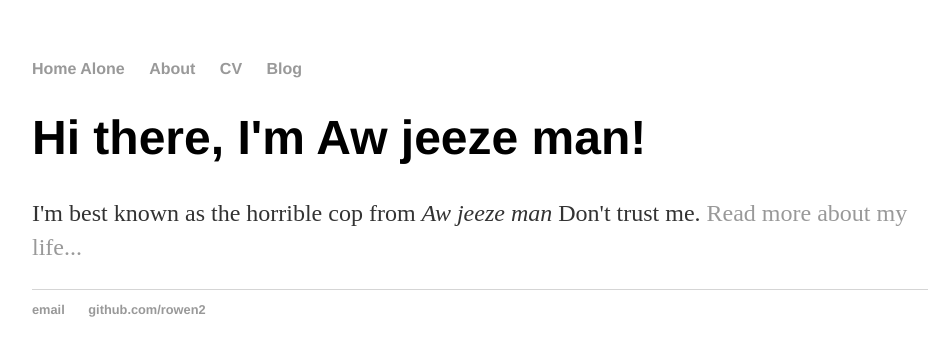
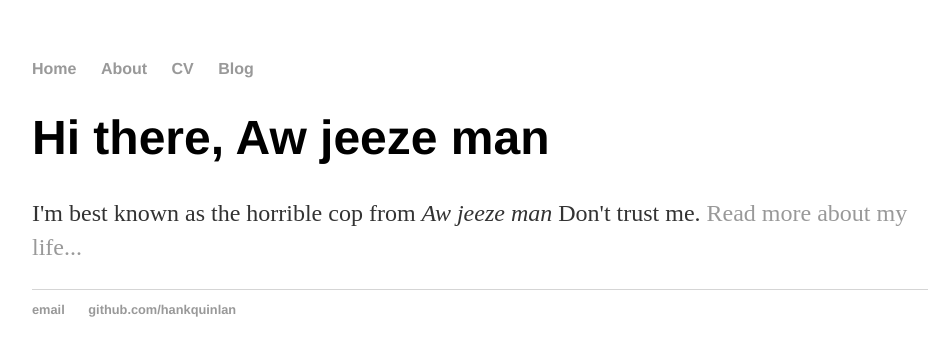
Before and after one commit to rowen2/rowen2.github.io, a Jekyll site: the page built from index.html, in a window 1280 px wide. Shown: the top 356 px of the page, without its empty margins (160-1098 px from the left). Built offline with Jekyll 4.4.1, drawn with Linux system fonts in a browser that asks for light colours.

Commit message:
Update index.html

```diff
--- a/index.html
+++ b/index.html
@@ -1,30 +1,8 @@
-<!DOCTYPE html>
-<html>
-	<head>
-		<title>Aw jeeze man, Horrible Cop GOOD JOB JOSH</title>
-		<!-- link to main stylesheet -->
-		<link rel="stylesheet" type="text/css" href="/css/main.css">
-	</head>
-	<body>
-		<nav>
-    		<ul>
-        		<li><a href="/">Home Alone</a></li>
-	        	<li><a href="/about">About</a></li>
-        		<li><a href="/cv">CV</a></li>
-        		<li><a href="/blog">Blog</a></li>
-    		</ul>
-		</nav>
-		<div class="container">
-    		<div class="blurb">
-        		<h1>Hi there, I'm Aw jeeze man!</h1>
-				<p>I'm best known as the horrible cop from <em>Aw jeeze man</em> Don't trust me. <a href="/about">Read more about my life...</a></p>
-    		</div><!-- /.blurb -->
-		</div><!-- /.container -->
-		<footer>
-    		<ul>
-        		<li><a href="mailto:rowen2@murraystate.edu">email</a></li>
-        		<li><a href="https://github.com/rowen2">github.com/rowen2</a></li>
-			</ul>
-		</footer>
-	</body>
-</html>
+---
+layout: default
+title: Aw jeeze man, Horrible Cop
+---
+<div class="blurb">
+	<h1>Hi there, Aw jeeze man</h1>
+	<p>I'm best known as the horrible cop from <em>Aw jeeze man</em> Don't trust me. <a href="/about">Read more about my life...</a></p>
+</div><!-- /.blurb -->
```
